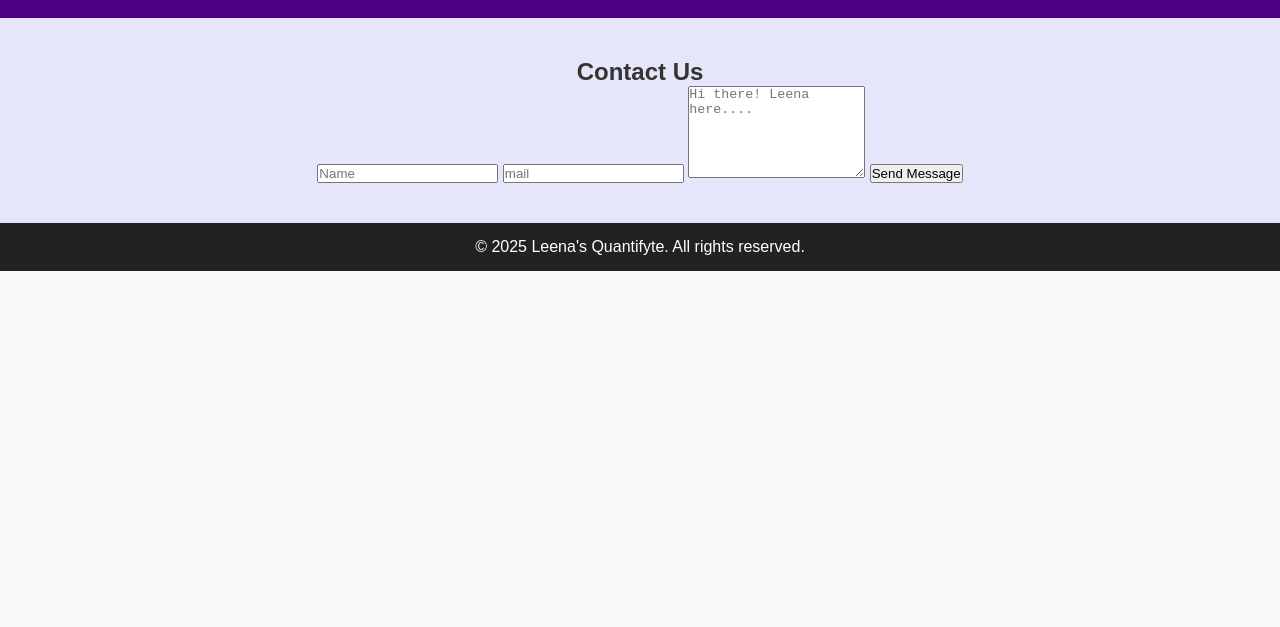
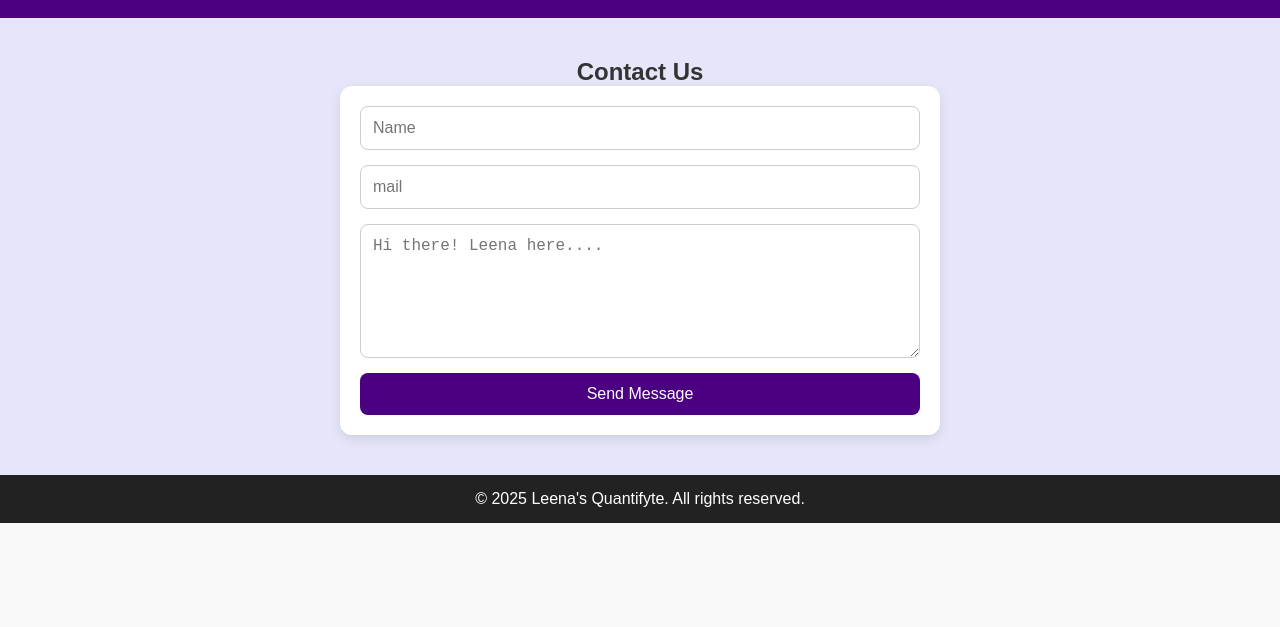
Before and after one commit to Leena-18-aneel/leenas-quantifyte-site, a plain HTML site: page contact.html in a window 1280 px wide. Shown: the part 77-704 px from the top of the page. Drawn offline with Linux system fonts and the light colour scheme.

Commit message:
Add files via upload

```diff
--- a/style.css
+++ b/style.css
@@ -94,3 +94,56 @@ footer {
 .product-card button:hover {
   background-color: #36005e;
 }
+
+
+.blog-post {
+  max-width: 700px;
+  margin: 30px auto;
+  padding: 20px;
+  background: #fff;
+  border-radius: 12px;
+  box-shadow: 0 4px 12px rgba(0,0,0,0.1);
+}
+
+.blog-post h3 {
+  color: #4b0082;
+  margin-bottom: 5px;
+}
+
+.blog-post p {
+  line-height: 1.6;
+}
+
+.contact-form {
+  max-width: 600px;
+  margin: auto;
+  display: flex;
+  flex-direction: column;
+  gap: 15px;
+  padding: 20px;
+  background: #fff;
+  border-radius: 12px;
+  box-shadow: 0 4px 12px rgba(0,0,0,0.1);
+}
+
+.contact-form input,
+.contact-form textarea {
+  padding: 12px;
+  border: 1px solid #ccc;
+  border-radius: 8px;
+  font-size: 16px;
+}
+
+.contact-form button {
+  background-color: #4b0082;
+  color: white;
+  padding: 12px;
+  border: none;
+  border-radius: 8px;
+  cursor: pointer;
+  font-size: 16px;
+}
+
+.contact-form button:hover {
+  background-color: #36005e;
+}
```
Also changed, not shown: about.html (+2 -0 lines), index.html (+2 -0 lines), products.html (+2 -0 lines), services.html (+2 -0 lines).
